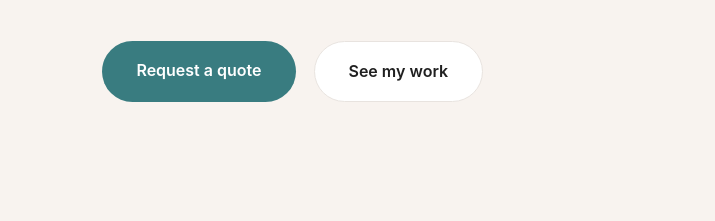
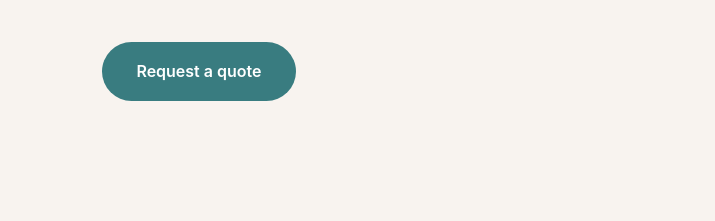
Before and after one commit to naomithehandywoman/website, a plain HTML site: page index.html in a window 1280 px wide. Shown: the part 579-800 px from the top of the page, 0-715 px from the left. Drawn offline with Linux system fonts and the light colour scheme.

Commit message:
Remove 'See my work' link from index.html
Removed 'See my work' link from the index page.

```diff
--- a/index.html
+++ b/index.html
@@ -69,10 +69,6 @@ Helping the residents of Oxfordshire & Buckinghamshire, with the jobs that never
 
 <a href="#contact" class="button primary">
 Request a quote
-</a>
-
-<a href="#work" class="button secondary">
-See my work
 </a>
 
 </div>
```
